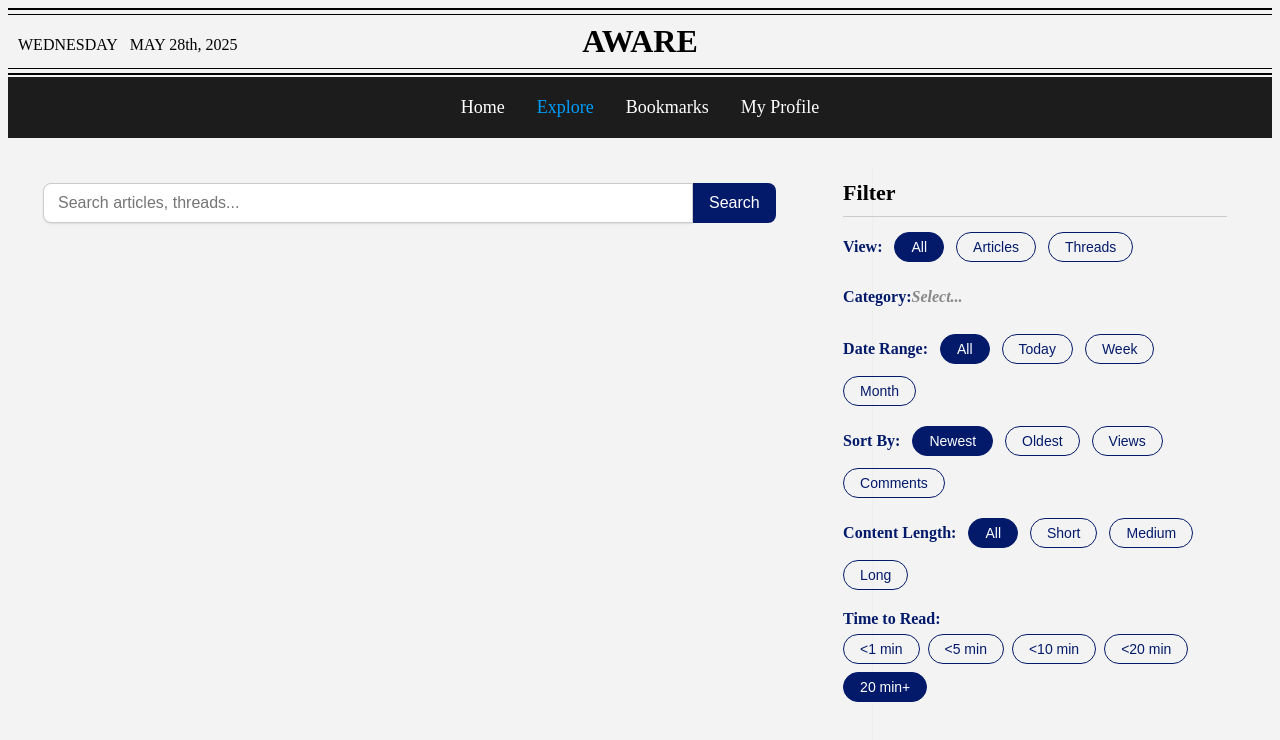
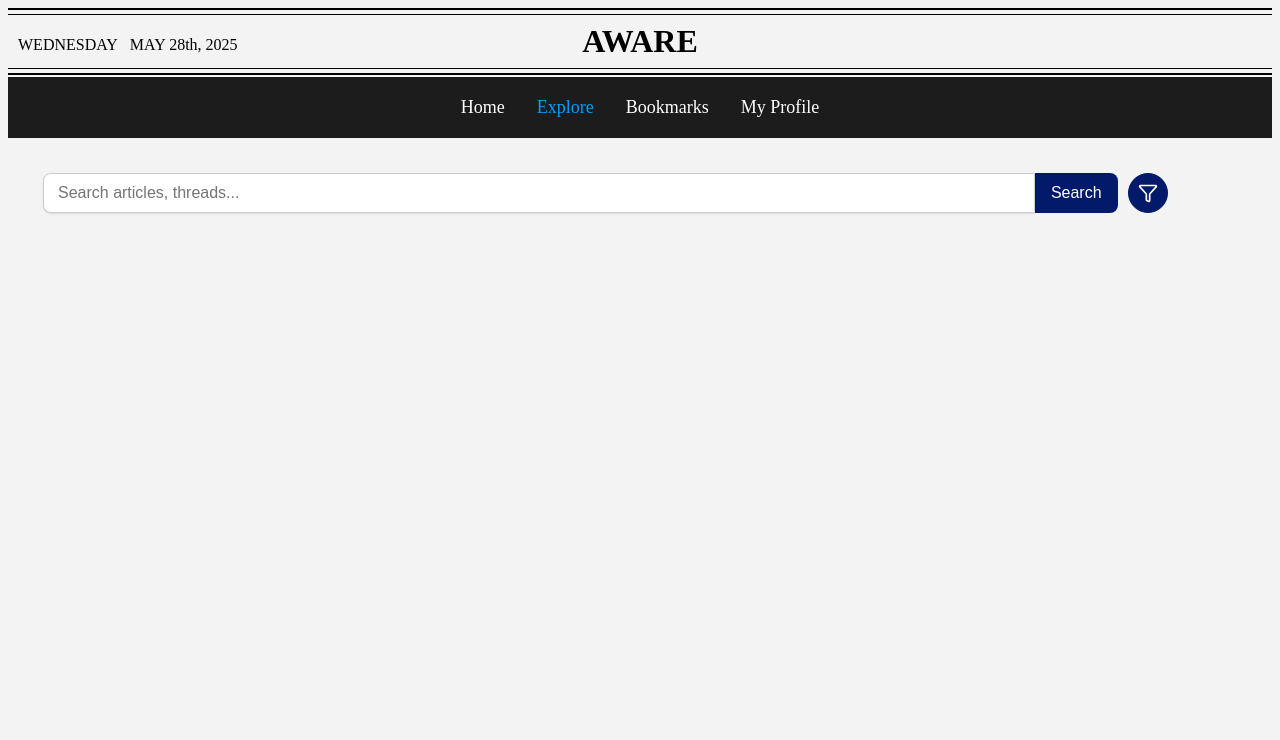
Before and after one commit to rusuioana7/Aware, a React (Vite) app in the folder front-aware/: page /explore in a window 1280 px wide. Shown: the top 740 px of the page. Built offline with nearby package versions, Linux system fonts and the light colour scheme; a web font is replaced by a local one.

Commit message:
filter pop up

```diff
--- a/front-aware/src/components/ExplorePage/Filter/SideFilter.tsx
+++ b/front-aware/src/components/ExplorePage/Filter/FilterPop.tsx
@@ -1,7 +1,7 @@
 import React, {useState, useEffect, useRef} from 'react';
-import FilterLayout from './FilterLayout';
-import TopicTag from '../Cards/Tags/TopicTag';
-import {TOPIC_COLORS} from "../Cards/Tags/TagColor.tsx";
+import FilterLayout from './FilterLayout.tsx';
+import TopicTag from '../../Cards/Tags/TopicTag.tsx';
+import {TOPIC_COLORS} from "../../Cards/Tags/TagColor.tsx";
 
 const allTopics = Object.keys(TOPIC_COLORS)
     .filter(key => key !== 'general')
@@ -11,8 +11,7 @@ const timeToReadOptions = ['<1 min', '<5 min', '<10 min', '<20 min', '20 min+']
 
 type TimeToReadOption = typeof timeToReadOptions[number];
 
-const SideFilter: React.FC = () => {
-    // Single select
+const FilterPop: React.FC = () => {
     const [view, setView] = useState<'All' | 'Articles' | 'Threads'>('All');
     const [dateRange, setDateRange] = useState<'All' | 'Today' | 'Week' | 'Month'>('All');
     const [sortBy, setSortBy] = useState<'Newest' | 'Oldest' | 'Views' | 'Comments'>('Newest');
@@ -20,13 +19,11 @@ const SideFilter: React.FC = () => {
     const [readingTime, setReadingTime] = useState<TimeToReadOption>('20 min+');
 
 
-    // Multi-select categories with dropdown
     const [dropdownOpen, setDropdownOpen] = useState(false);
     const [selectedTopics, setSelectedTopics] = useState<string[]>([]);
 
     const dropdownRef = useRef<HTMLDivElement>(null);
 
-    // Close dropdown if click outside
     useEffect(() => {
         function handleClickOutside(event: MouseEvent) {
             if (dropdownRef.current && !dropdownRef.current.contains(event.target as Node)) {
@@ -54,11 +51,11 @@ const SideFilter: React.FC = () => {
 
     return (
         <div style={{
-            width: '110%',
+            width: '80%',
             padding: '5px',
-            marginLeft: '-50px',
             position: 'relative',
             userSelect: 'none',
+
         }}>
             <h3 style={{
                 fontSize: '22px',
@@ -67,7 +64,7 @@ const SideFilter: React.FC = () => {
                 marginBottom: '10px',
             }}>Filter</h3>
 
-            <div style={{flex: 1, height: 1, backgroundColor: '#CCC', marginBottom: 15}}/>
+            <div style={{flex: 1, height: 1, backgroundColor: '#CCC', marginBottom: 25}}/>
 
             <FilterLayout<'All' | 'Articles' | 'Threads'>
                 label="View"
@@ -76,7 +73,6 @@ const SideFilter: React.FC = () => {
                 onSelect={setView}
             />
 
-            {/* Category dropdown */}
             <div style={{marginBottom: 20, position: 'relative'}} ref={dropdownRef}>
                 <label
                     style={{
@@ -112,8 +108,8 @@ const SideFilter: React.FC = () => {
                     <div
                         style={{
                             position: 'absolute',
-                            top: 36,
-                            right: 0,
+                            top: 20,
+                            left: 100,
                             backgroundColor: 'white',
                             border: '1px solid #CCC',
                             borderRadius: 8,
@@ -194,7 +190,6 @@ const SideFilter: React.FC = () => {
                 onSelect={setLength}
             />
 
-            {/* Time to Read buttons */}
             <div style={{marginBottom: 16}}>
                 <label style={{fontWeight: 550, color: '#031A6B', display: 'block', marginBottom: 6}}>
                     Time to Read:
@@ -228,4 +223,4 @@ const SideFilter: React.FC = () => {
     );
 };
 
-export default SideFilter;
+export default FilterPop;
--- a/front-aware/src/pages/ExplorePage.tsx
+++ b/front-aware/src/pages/ExplorePage.tsx
@@ -1,29 +1,96 @@
 import React, {useState} from 'react';
 import SearchBar from '../components/ExplorePage/SearchBar';
-import SideFilter from "../components/ExplorePage/Filter/SideFilter.tsx";
+import FilterPop from "../components/ExplorePage/Filter/FilterPop.tsx";
+import {Filter} from 'lucide-react';
 
 const ExplorePage: React.FC = () => {
     const [searchQuery, setSearchQuery] = useState('');
+    const [showFilters, setShowFilters] = useState(false);
 
     const handleSearchChange = (e: React.ChangeEvent<HTMLInputElement>) => {
         setSearchQuery(e.target.value);
     };
 
+    const toggleFilters = () => {
+        setShowFilters(prev => !prev);
+    };
+
     return (
-        <div style={{display: 'flex', height: '100vh'}}>
-            <div style={{flex: 7, padding: '15px', marginTop: '10px', borderRight: '1px solid #eee'}}>
-
+        <div style={{position: 'relative', height: '100vh', padding: '15px'}}>
+            <div style={{display: 'flex', alignItems: 'center', gap: '10px', marginBottom: '15px'}}>
                 <SearchBar
                     value={searchQuery}
                     onChange={handleSearchChange}
                     placeholder="Search articles, threads..."
                 />
+                <button
+                    onClick={toggleFilters}
+                    style={{
+                        padding: '8px',
+                        border: '1px solid #031A6B',
+                        backgroundColor: '#031A6B',
+                        color: 'white',
+                        borderRadius: '50%',
+                        cursor: 'pointer',
+                        display: 'flex',
+                        alignItems: 'center',
+                        justifyContent: 'center',
+                        width: 40,
+                        height: 40,
+                    }}
+                    title="Open Filters"
+                >
+                    <Filter size={20}/>
+                </button>
             </div>
 
-            <div style={{flex: 3, padding: '15px', marginTop: '-20px'}}>
-                <SideFilter/>
+            {showFilters && (
+                <>
+                    <div
+                        style={{
+                            position: 'fixed',
+                            top: 0,
+                            left: 0,
+                            width: '100vw',
+                            height: '100vh',
+                            backgroundColor: 'rgba(0, 0, 0, 0.5)',
+                            zIndex: 99,
+                        }}
+                        onClick={toggleFilters}
+                    />
 
-            </div>
+                    <div
+                        style={{
+                            position: 'fixed',
+                            top: '50%',
+                            left: '50%',
+                            transform: 'translate(-50%, -50%)',
+                            zIndex: 100,
+                            backgroundColor: 'white',
+                            boxShadow: '0 4px 16px rgba(0,0,0,0.2)',
+                            borderRadius: 16,
+                            padding: 30,
+                            width: '100%',
+                            maxWidth: '700px',
+                            maxHeight: '700px',
+                            overflowY: 'auto',
+                        }}
+                        onClick={e => e.stopPropagation()}
+                    >
+                        <div style={{display: 'flex', justifyContent: 'flex-end', marginBottom: '-50px'}}>
+                            <button onClick={toggleFilters} style={{
+                                background: 'none',
+                                border: 'none',
+                                fontSize: 24,
+                                cursor: 'pointer',
+                                color: '#555',
+                            }}>✕
+                            </button>
+                        </div>
+                        <FilterPop/>
+                    </div>
+                </>
+            )}
         </div>
     );
 };
```
Also changed, not shown: front-aware/src/components/ExplorePage/Filter/FilterLayout.tsx (+3 -4 lines).
